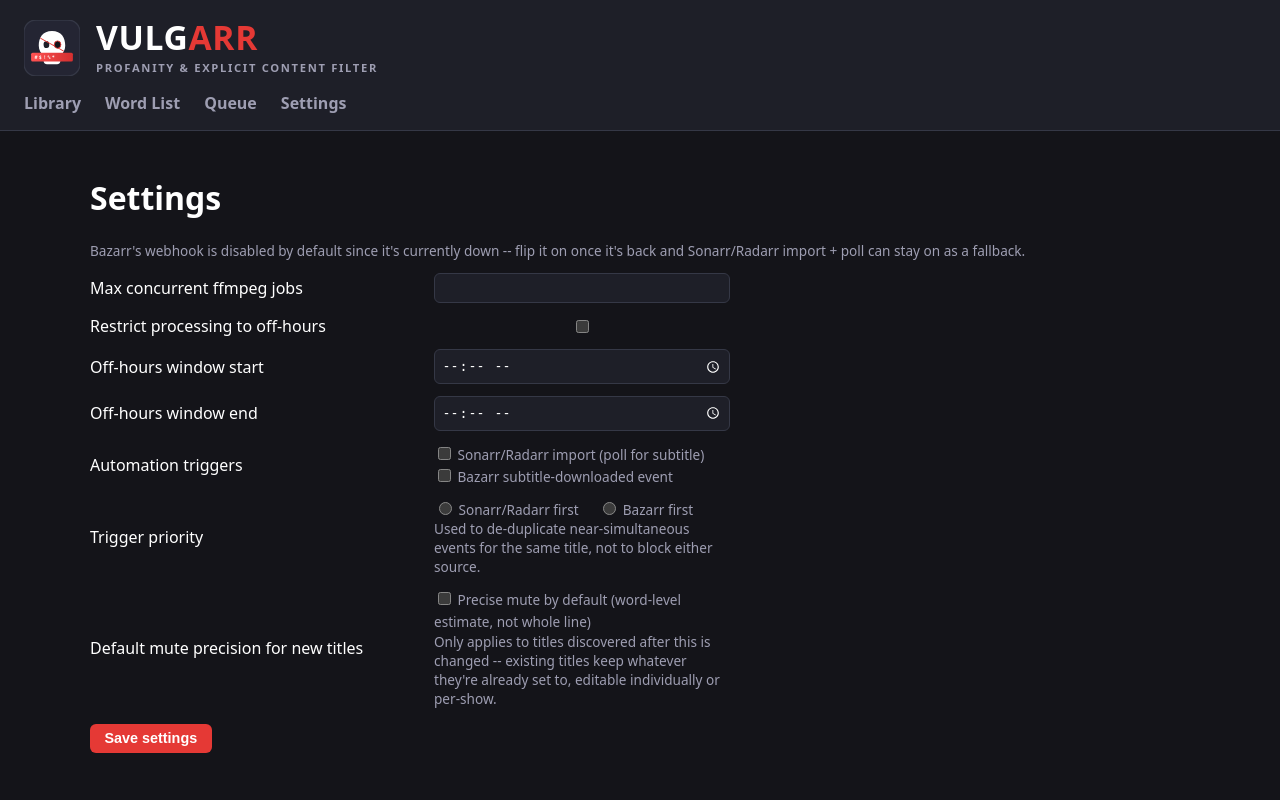
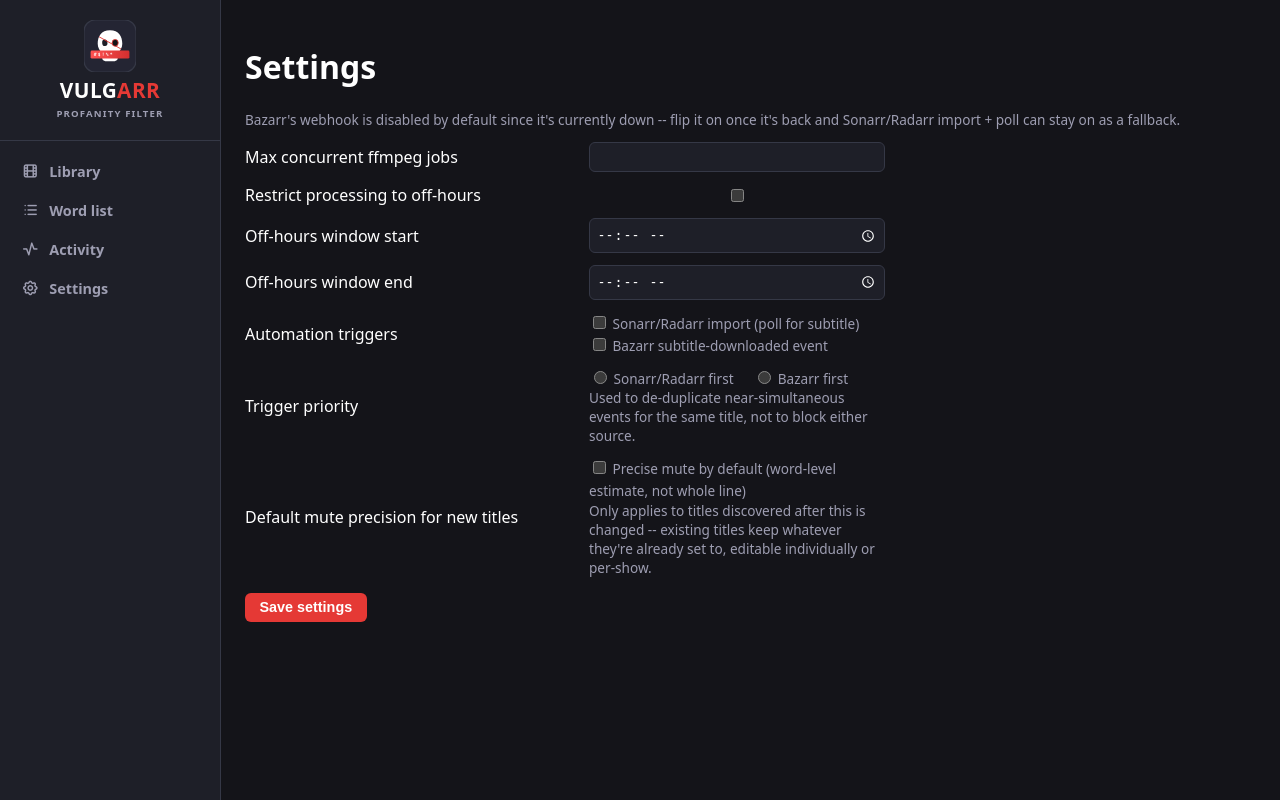
Before and after one commit to dpresti/vulgarr, a FastAPI app: template app/templates/settings.html in a window 1280 px wide. Run offline with FastAPI, Linux system fonts and the light colour scheme; the template is opened without the code that fills it, so the values that code supplies are empty; parts of the project's set-up code (start-up, migrations or seed data) failed here and were passed over; some libraries are stand-ins or nearby versions.

Commit message:
Replace top header with Radarr/Sonarr-style left sidebar
Persistent 220px sidebar (logo lockup stacked at top, icon+label nav
below) replaces the horizontal header, matching the layout convention
of the other *arr-stack apps this integrates with. "Queue" renamed to
"Activity" in the nav label (URL unchanged, still /queue) to match
that convention's terminology too.

Active nav item now highlights based on the real current request path
(request.url.path) instead of being purely static.

Icons via Tabler's webfont over CDN -- pinned to a verified working
version/path after the first guess (a floating @2 tag) 404'd; latest
is actually 3.46.0 with icons under dist/tabler-icons.min.css, checked
against the live jsdelivr package listing rather than assumed.

```diff
--- a/app/templates/base.html
+++ b/app/templates/base.html
@@ -4,6 +4,7 @@
   <meta charset="utf-8">
   <title>Vulgarr</title>
   <link rel="icon" type="image/svg+xml" href="/static/favicon.svg">
+  <link rel="stylesheet" href="https://cdn.jsdelivr.net/npm/@tabler/icons-webfont@3.46.0/dist/tabler-icons.min.css">
   <script src="https://unpkg.com/htmx.org@2.0.3"></script>
   <style>
     :root {
@@ -43,16 +44,20 @@
       --vulgarr-outdated-text: #F0A25C;
     }
     body { font-family: system-ui, sans-serif; margin: 0; background: var(--vulgarr-bg-main); color: var(--vulgarr-text-primary); }
-    header.app-header { background: var(--vulgarr-bg-surface); border-bottom: 1px solid var(--vulgarr-border); padding: 1.25rem 1.5rem 1rem; }
-    .brand-row { display: flex; align-items: center; gap: 16px; text-decoration: none; }
-    .brand-row svg { flex-shrink: 0; }
-    .brand-wordmark { font-size: 2.1rem; font-weight: 900; color: var(--vulgarr-text-primary); letter-spacing: 0.02em; line-height: 1; }
+    .app-layout { display: flex; min-height: 100vh; }
+    .sidebar { width: 220px; flex-shrink: 0; background: var(--vulgarr-bg-surface); border-right: 1px solid var(--vulgarr-border); padding: 1.25rem 0; }
+    .sidebar-brand { display: block; text-align: center; padding: 0 1rem 1.25rem; border-bottom: 1px solid var(--vulgarr-border); margin-bottom: 0.75rem; text-decoration: none; }
+    .sidebar-brand svg { display: block; margin: 0 auto 8px; }
+    .brand-wordmark { font-size: 1.3rem; font-weight: 900; color: var(--vulgarr-text-primary); letter-spacing: 0.02em; line-height: 1; }
     .brand-wordmark span { color: var(--vulgarr-accent); }
-    .brand-tagline { font-size: 0.7rem; font-weight: 600; color: var(--vulgarr-text-secondary); letter-spacing: 0.15em; margin-top: 6px; }
-    nav { display: flex; gap: 1.5rem; margin-top: 1rem; }
-    nav a { color: var(--vulgarr-text-secondary); text-decoration: none; font-weight: 600; }
-    nav a:hover, nav a.active { color: var(--vulgarr-text-primary); }
-    main { padding: 1.5rem; max-width: 1100px; margin: 0 auto; }
+    .brand-tagline { font-size: 0.6rem; font-weight: 600; color: var(--vulgarr-text-secondary); letter-spacing: 0.12em; margin-top: 6px; }
+    .sidebar nav { display: flex; flex-direction: column; gap: 2px; padding: 0 0.6rem; }
+    .sidebar nav a { display: flex; align-items: center; gap: 10px; padding: 9px 12px; border-radius: 6px; color: var(--vulgarr-text-secondary); text-decoration: none; font-weight: 600; font-size: 0.9rem; }
+    .sidebar nav a i { font-size: 1.1rem; }
+    .sidebar nav a:hover { color: var(--vulgarr-text-primary); }
+    .sidebar nav a.active { background: var(--vulgarr-bg-elevated); color: var(--vulgarr-text-primary); }
+    .main-wrap { flex: 1; min-width: 0; }
+    main { padding: 1.5rem; max-width: 1100px; }
     table { width: 100%; border-collapse: collapse; margin-top: 1rem; }
     th, td { text-align: left; padding: 0.45rem 0.75rem; border-bottom: 1px solid var(--vulgarr-border); vertical-align: middle; }
     th { color: var(--vulgarr-text-secondary); font-size: 0.85rem; text-transform: uppercase; }
@@ -134,9 +139,10 @@
   </script>
 </head>
 <body>
-  <header class="app-header">
-    <a class="brand-row" href="/library">
-      <svg viewBox="0 0 512 512" width="56" height="56">
+  <div class="app-layout">
+    <aside class="sidebar">
+      <a class="sidebar-brand" href="/library">
+        <svg viewBox="0 0 512 512" width="52" height="52">
           <defs>
             <linearGradient id="navRedGrad" x1="0%" y1="0%" x2="100%" y2="0%">
               <stop offset="0%" stop-color="#FF5252" />
@@ -151,21 +157,22 @@
           <rect x="65" y="300" width="382" height="80" rx="14" fill="url(#navRedGrad)"/>
           <text x="96" y="358" fill="#FFF" font-family="monospace" font-weight="900" font-size="46" letter-spacing="12">#$!%*</text>
         </svg>
-      <div>
         <div class="brand-wordmark">VULG<span>ARR</span></div>
-        <div class="brand-tagline">PROFANITY &amp; EXPLICIT CONTENT FILTER</div>
-      </div>
+        <div class="brand-tagline">PROFANITY FILTER</div>
       </a>
       <nav>
-      <a href="/library">Library</a>
-      <a href="/wordlist">Word List</a>
-      <a href="/queue">Queue</a>
-      <a href="/settings">Settings</a>
+        <a href="/library" class="{{ 'active' if request.url.path.startswith('/library') else '' }}"><i class="ti ti-movie" aria-hidden="true"></i>Library</a>
+        <a href="/wordlist" class="{{ 'active' if request.url.path.startswith('/wordlist') else '' }}"><i class="ti ti-list" aria-hidden="true"></i>Word list</a>
+        <a href="/queue" class="{{ 'active' if request.url.path.startswith('/queue') else '' }}"><i class="ti ti-activity" aria-hidden="true"></i>Activity</a>
+        <a href="/settings" class="{{ 'active' if request.url.path.startswith('/settings') else '' }}"><i class="ti ti-settings" aria-hidden="true"></i>Settings</a>
       </nav>
-  </header>
+    </aside>
+    <div class="main-wrap">
       <div id="topbar" hx-get="/queue/topbar" hx-trigger="load, every 3s" hx-swap="innerHTML"></div>
       <main>
         {% block content %}{% endblock %}
       </main>
+    </div>
+  </div>
 </body>
 </html>
```
Lines whose indentation alone changed are shown as unchanged.
